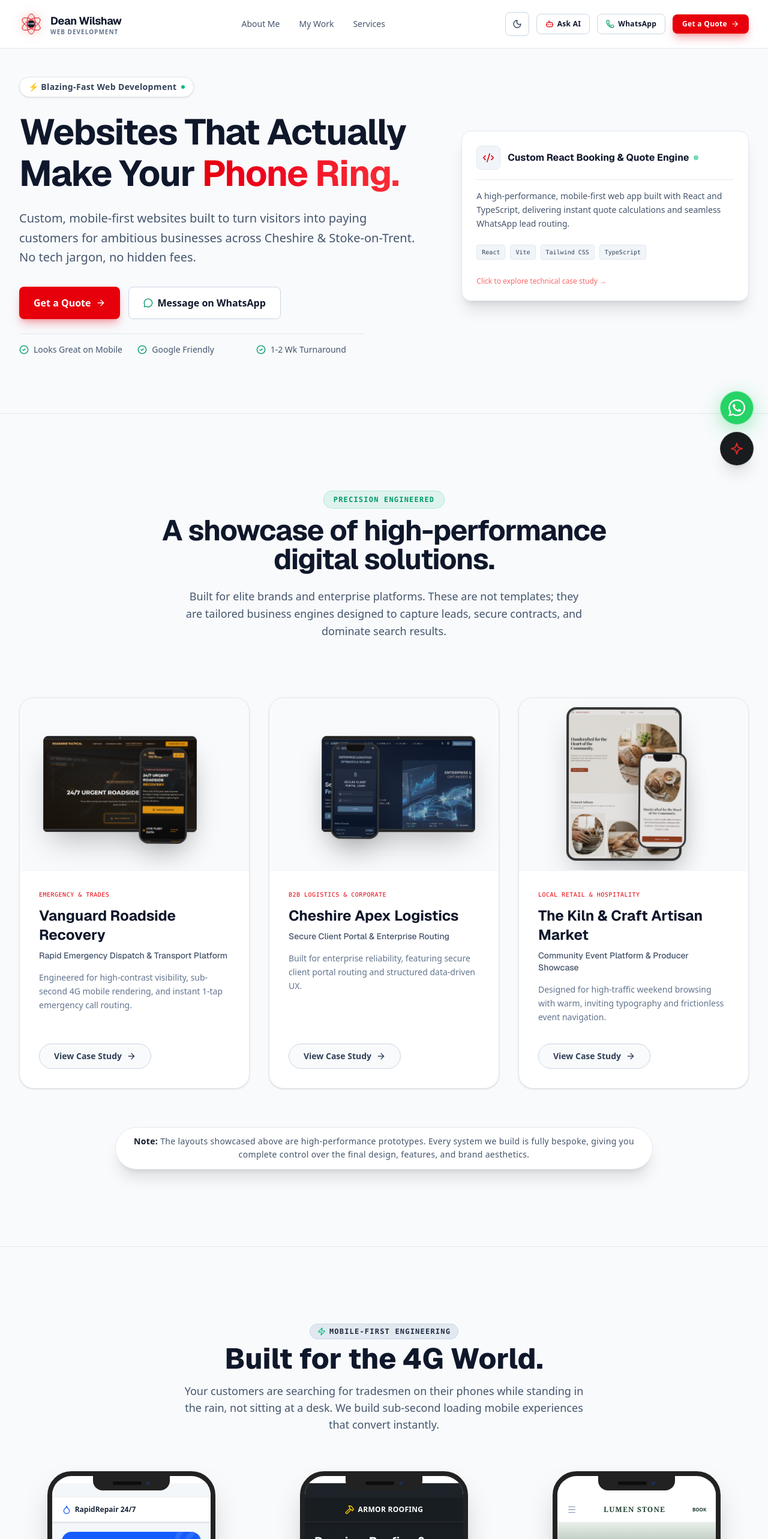
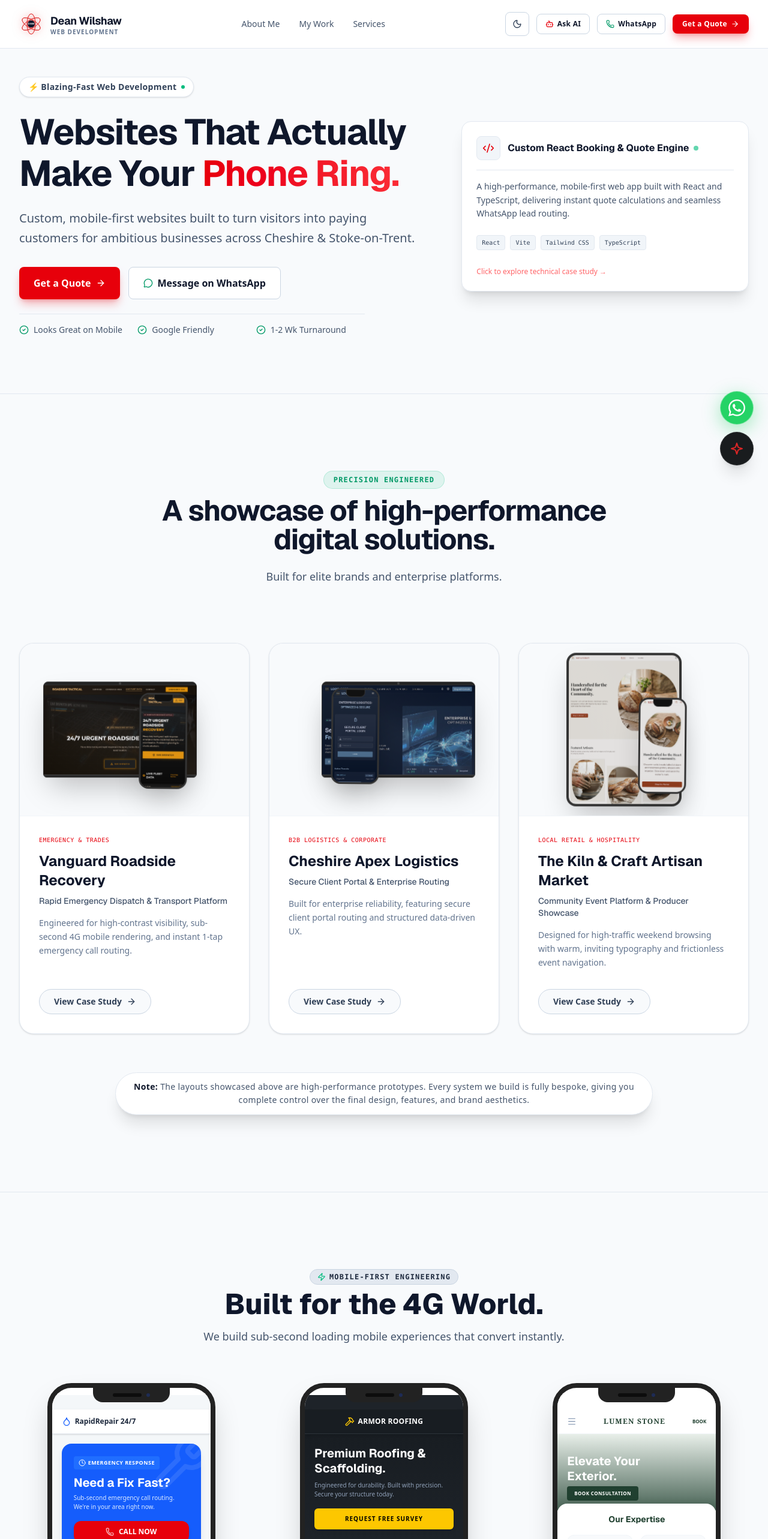
Before and after one commit to stokie2605/dean-wilshaw-web-development, a React (Vite) app: page / in a window 1280 px wide. Shown: the top 2566 px of the page at 60% size. Built offline with nearby package versions, Linux system fonts and the light colour scheme.

Commit message:
copy: refine copy across hero, portfolio, mobile showcase, and pricing

```diff
--- a/src/components/Hero.tsx
+++ b/src/components/Hero.tsx
@@ -32,7 +32,7 @@ export const Hero: React.FC<HeroProps> = ({ onOpenQuote, onOpenWhatsApp }) => {
 
           {/* Subtitle */}
           <p className="text-lg sm:text-xl text-slate-600 dark:text-slate-400 leading-relaxed max-w-2xl font-normal transition-colors duration-300">
-            Custom, mobile-first websites built to turn visitors into paying customers for ambitious businesses across Cheshire & Stoke-on-Trent. No tech jargon, no hidden fees.
+            Custom, mobile-first websites built to turn visitors into paying customers for ambitious businesses across Cheshire & Stoke-on-Trent.
           </p>
 
           {/* Action Buttons */}
--- a/src/components/MobileShowcase.tsx
+++ b/src/components/MobileShowcase.tsx
@@ -72,7 +72,7 @@ export const MobileShowcase: React.FC<MobileShowcaseProps> = ({ onOpenQuote }) =
             Built for the 4G World.
           </h2>
           <p className="text-slate-600 dark:text-slate-300 max-w-2xl text-base sm:text-lg">
-            Your customers are searching for tradesmen on their phones while standing in the rain, not sitting at a desk. We build sub-second loading mobile experiences that convert instantly.
+            We build sub-second loading mobile experiences that convert instantly.
           </p>
         </div>
 
--- a/src/components/Portfolio.tsx
+++ b/src/components/Portfolio.tsx
@@ -109,7 +109,7 @@ export const Portfolio: React.FC<PortfolioProps> = ({ onOpenQuote }) => {
             A showcase of high-performance digital solutions.
           </h2>
           <p className="text-slate-600 dark:text-slate-400 max-w-2xl text-lg leading-relaxed">
-            Built for elite brands and enterprise platforms. These are not templates; they are tailored business engines designed to capture leads, secure contracts, and dominate search results.
+            Built for elite brands and enterprise platforms.
           </p>
         </div>
 
--- a/src/components/Pricing.tsx
+++ b/src/components/Pricing.tsx
@@ -50,7 +50,7 @@ export const Pricing: React.FC<PricingProps> = ({ onOpenQuote, onOpenWhatsApp })
             Simple, Honest Prices
           </h2>
           <p className="text-slate-600 dark:text-slate-300 text-sm sm:text-base max-w-lg mx-auto">
-            No hidden fees, no monthly retainers, no surprises. You own your site outright.
+            No hidden fees, no surprises. You own your site outright.
           </p>
         </div>
 
```
